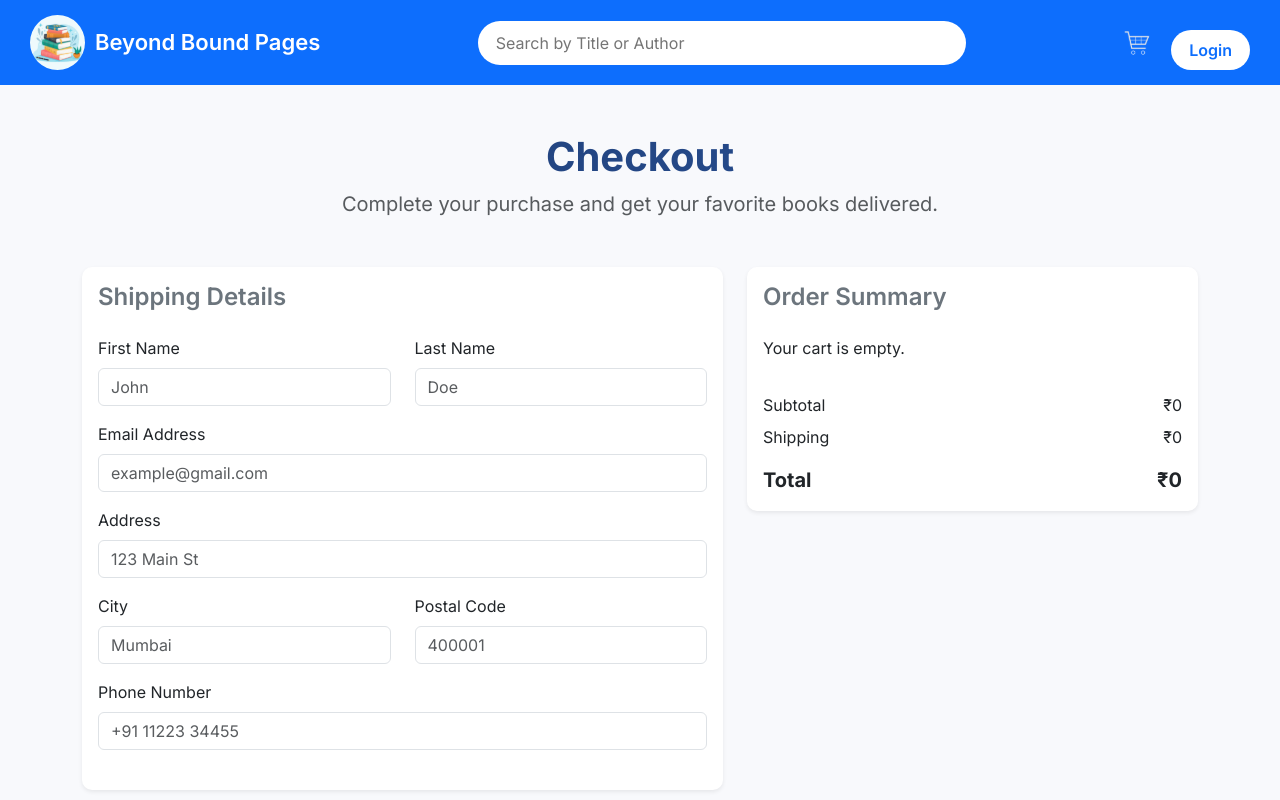
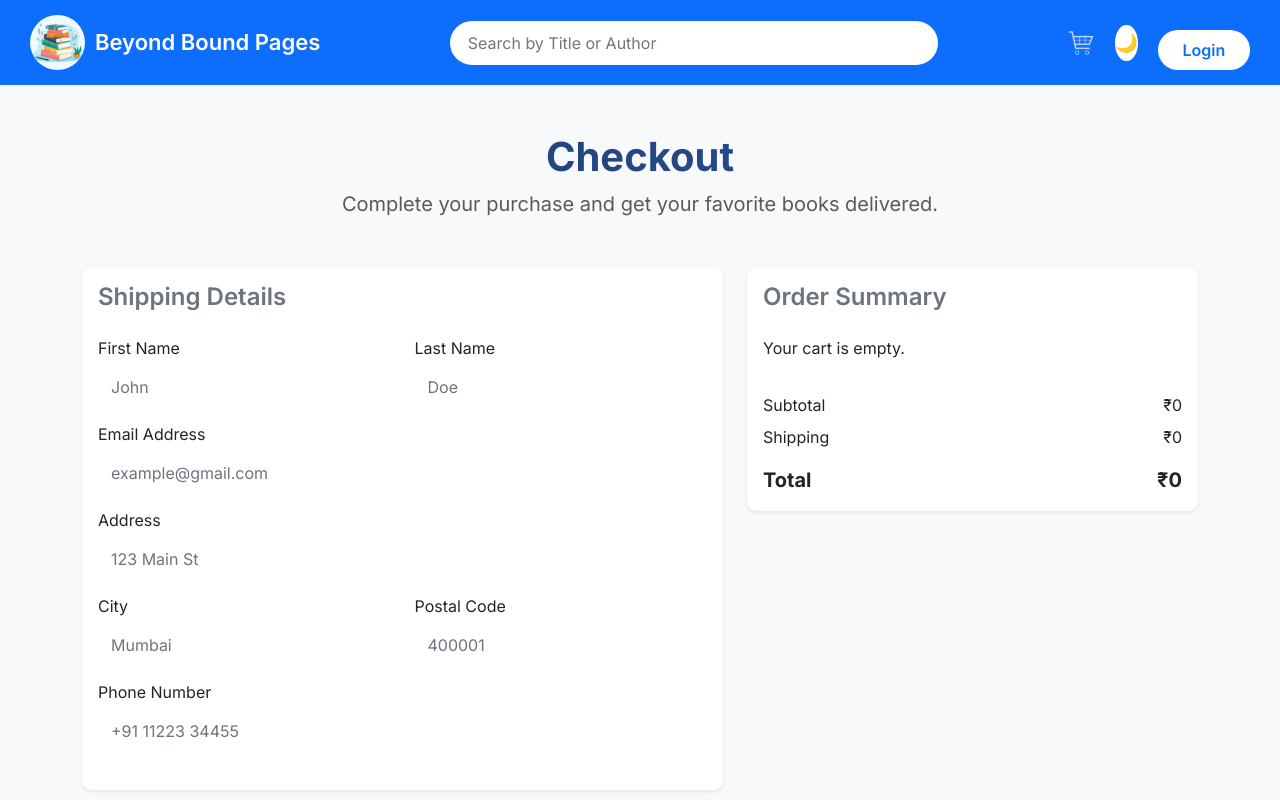
Before and after one commit to WalnutBarrel/project, a React (Vite) app in the folder frontend/: page /checkout in a window 1280 px wide. Shown: the top 800 px of the page. Built offline with nearby package versions, Linux system fonts and the light colour scheme.

Commit message:
lightdark

```diff
--- a/frontend/src/App.css
+++ b/frontend/src/App.css
@@ -1,21 +1,62 @@
-/* ===== GENERAL ===== */
+/* =========================================================
+   THEME VARIABLES
+========================================================= */
+:root {
+  /* Light mode colors */
+  --bg: #f8f9fa;
+  --text: #212529;
+  --header-bg: #0d6efd;
+  --header-text: #ffffff;
+  --footer-bg: #0d6efd;
+  --footer-text: #ffffff;
+  --card-bg: #ffffff;
+  --muted: #6c757d;
+  --accent: #ffb703;
+  --shadow: 0 2px 10px rgba(0, 0, 0, 0.1);
+}
+
+.dark {
+  /* Dark mode colors */
+  --bg: #0b0f14;
+  --text: #e6eef6;
+  --header-bg: #111827;
+  --header-text: #e6eef6;
+  --footer-bg: #111827;
+  --footer-text: #e6eef6;
+  --card-bg: #0f172a;
+  --muted: #9aa6b2;
+  --accent: #f4a261;
+  --shadow: 0 6px 20px rgba(0, 0, 0, 0.7);
+}
+
+/* Smooth transition */
+* {
+  transition: background-color 0.25s ease, color 0.25s ease,
+              border-color 0.25s ease, box-shadow 0.25s ease;
+}
+
+/* =========================================================
+   GENERAL
+========================================================= */
 body {
   font-family: "Poppins", sans-serif;
-  background-color: #f8f9fa;
-  color: #212529;
+  background-color: var(--bg);
+  color: var(--text);
   margin: 0;
   padding: 0;
 }
 
-/* ===== HEADER ===== */
+/* =========================================================
+   HEADER
+========================================================= */
 .header {
-  background-color: #0d6efd;
-  color: #fff;
+  background-color: var(--header-bg);
+  color: var(--header-text);
   padding: 15px 40px;
   display: flex;
   align-items: center;
   justify-content: space-between;
-  box-shadow: 0 3px 10px rgba(0, 0, 0, 0.1);
+  box-shadow: var(--shadow);
 }
 
 .logo {
@@ -37,12 +78,13 @@ body {
   width: 40%;
   border-radius: 30px;
   padding: 10px 20px;
-  border: none;
-  outline: none;
+  background: var(--card-bg);
+  border: 1px solid rgba(0, 0, 0, 0.15);
+  color: var(--text);
 }
 
 .search:focus {
-  box-shadow: 0 0 5px #ffb703;
+  box-shadow: 0 0 5px var(--accent);
 }
 
 /* Header Right */
@@ -53,40 +95,42 @@ body {
 }
 
 .login-btn {
-  background-color: #fff;
-  color: #0d6efd;
+  background-color: var(--header-text);
+  color: var(--header-bg);
   border: none;
   padding: 8px 20px;
   border-radius: 25px;
   font-weight: 600;
-  transition: all 0.3s ease;
 }
 
 .login-btn:hover {
-  background-color: #ffb703;
+  background-color: var(--accent);
   color: #212529;
 }
 
-/* ===== NAV MENU ===== */
+/* =========================================================
+   NAV MENU
+========================================================= */
 .navbar-custom {
-  background: #ffffff;
+  background: var(--card-bg);
   border-bottom: 1px solid #eaeaea;
   padding: 12px 0;
 }
 
 .navbar-custom a {
-  color: #212529;
+  color: var(--text);
   font-weight: 500;
   text-decoration: none;
   padding: 10px 15px;
-  transition: color 0.3s ease;
 }
 
 .navbar-custom a:hover {
-  color: #0d6efd;
+  color: var(--header-bg);
 }
 
-/* ===== HERO SLIDER ===== */
+/* =========================================================
+   HERO SLIDER
+========================================================= */
 .carousel-item img {
   height: 480px;
   object-fit: cover;
@@ -99,42 +143,39 @@ body {
   padding: 20px;
 }
 
-.carousel-caption h5 {
-  color: #fff;
-  font-weight: 700;
-}
-
-/* ===== SECTION TITLE ===== */
+/* =========================================================
+   SECTION TITLE
+========================================================= */
 .section-title {
   text-align: center;
   font-weight: 700;
+  color: var(--header-bg);
   margin-top: 50px;
-  color: #0d6efd;
-  position: relative;
 }
 
 .section-title::after {
   content: "";
   width: 80px;
   height: 3px;
-  background: #ffb703;
+  background: var(--accent);
   display: block;
   margin: 10px auto;
   border-radius: 5px;
 }
 
-/* ===== BOOK CARDS ===== */
+/* =========================================================
+   BOOK CARDS
+========================================================= */
 .book-card {
-  background: #ffffff;
+  background: var(--card-bg);
   border-radius: 10px;
   overflow: hidden;
-  box-shadow: 0 2px 10px rgba(0, 0, 0, 0.1);
+  box-shadow: var(--shadow);
   transition: transform 0.3s ease, box-shadow 0.3s ease;
 }
 
 .book-card:hover {
   transform: translateY(-8px);
-  box-shadow: 0 8px 20px rgba(0, 0, 0, 0.15);
 }
 
 .book-card img {
@@ -149,47 +190,71 @@ body {
 
 .book-info h5 {
   font-weight: 600;
-  color: #212529;
+  color: var(--text);
 }
 
 .book-info p {
-  color: #6c757d;
+  color: var(--muted);
   font-size: 14px;
 }
 
-/* ===== FOOTER ===== */
+/* =========================================================
+   FOOTER
+========================================================= */
 .footer {
-  background-color: #0d6efd;
-  color: white;
+  background-color: var(--footer-bg);
+  color: var(--footer-text);
   padding: 30px 0;
   text-align: center;
   margin-top: 60px;
 }
 
 .footer a {
-  color: white;
-  margin: 0 15px;
-  text-decoration: none;
-  font-weight: 500;
+  color: var(--footer-text);
 }
 
 .footer a:hover {
-  color: #ffb703;
+  color: var(--accent);
 }
 
 .social-icons i {
   font-size: 26px;
   margin: 0 10px;
   cursor: pointer;
-  transition: transform 0.3s ease, color 0.3s ease;
 }
 
 .social-icons i:hover {
-  transform: scale(1.2);
-  color: #ffb703;
+  color: var(--accent);
 }
 
-/* ===== RESPONSIVE ===== */
+/* =========================================================
+   CATEGORY BAR
+========================================================= */
+.category-bar {
+  background: var(--card-bg);
+  border-bottom: 2px solid #eee;
+}
+
+.category-item {
+  font-weight: 600;
+  color: var(--text);
+  cursor: pointer;
+}
+
+.dropdown-menu {
+  border-radius: 8px;
+  padding: 10px;
+  background: var(--card-bg);
+}
+
+.dropdown-item:hover {
+  background-color: var(--accent);
+  color: var(--text);
+}
+
+/* =========================================================
+   RESPONSIVE
+========================================================= */
 @media (max-width: 768px) {
   .search {
     width: 100%;
@@ -201,34 +266,3 @@ body {
     text-align: center;
   }
 }
-
-
-/* CATEGORY BAR */
-.category-bar {
-  background: #ffffff;
-  border-bottom: 2px solid #eee;
-}
-
-.category-item {
-  font-weight: 600;
-  color: #333;
-  cursor: pointer;
-}
-
-.category-item .dropdown-toggle {
-  color: #333;
-}
-
-.category-item .dropdown-toggle:hover {
-  color: #b22222;
-}
-
-.dropdown-menu {
-  border-radius: 8px;
-  padding: 10px;
-}
-
-.dropdown-item:hover {
-  background-color: #f5f5f5;
-  color: #b22222;
-}
--- a/frontend/src/App.jsx
+++ b/frontend/src/App.jsx
@@ -1,5 +1,5 @@
 import { Routes, Route, useLocation } from "react-router-dom";
-import { useState } from "react";
+import { useEffect, useState } from "react";
 import Homepage from "./pages/Homepage.jsx";
 import LoginSignup from "./pages/LoginSignup.jsx";
 import About from "./pages/About.jsx";
@@ -13,21 +13,40 @@ import "./App.css";
 function App() {
   const location = useLocation();
 
-  // hide header/footer for login page
+  // Hide header/footer for login page
   const hideHeaderFooterPaths = ["/login"];
   const hideHeaderFooter = hideHeaderFooterPaths.includes(location.pathname);
 
-  // ⭐ Search State (LIFTED UP)
+  // Global search state
   const [searchQuery, setSearchQuery] = useState("");
+
+  // 🌙 Dark Mode State
+  const [darkMode, setDarkMode] = useState(() => {
+    return localStorage.getItem("theme") === "dark";
+  });
+
+  // 🌙 Apply theme to <body>
+  useEffect(() => {
+  if (darkMode) {
+    document.body.classList.add("dark");
+  } else {
+    document.body.classList.remove("dark");
+  }
+  localStorage.setItem("theme", darkMode ? "dark" : "light");
+}, [darkMode]);
+
 
   return (
     <>
       {/* Header (hidden on /login) */}
       {!hideHeaderFooter && (
         <Header
-          searchQuery={searchQuery}
-          setSearchQuery={setSearchQuery}
-        />
+  searchQuery={searchQuery}
+  setSearchQuery={setSearchQuery}
+  darkMode={darkMode}
+  setDarkMode={setDarkMode}
+/>
+
       )}
 
       <Routes>
--- a/frontend/src/components/header.jsx
+++ b/frontend/src/components/header.jsx
@@ -4,40 +4,32 @@ import logo from "../assets/logo.svg";
 import cart from "../assets/cart.svg";
 import "./HeaderFooter.css";
 
-const Header = ({ searchQuery, setSearchQuery }) => {
+const Header = ({ searchQuery, setSearchQuery, darkMode, setDarkMode }) => {
   const navigate = useNavigate();
   const location = useLocation();
-
-  // Hide header on /login or /register
-  const isAuthPage =
-    location.pathname === "/login" || location.pathname === "/register";
-
-  // ⭐ CART COUNT STATE
   const [cartCount, setCartCount] = useState(0);
 
-  // ⭐ Update cart count whenever cart changes
+  // Update cart count
   useEffect(() => {
-    const cartData = JSON.parse(localStorage.getItem("cart")) || [];
-    const count = cartData.reduce((sum, item) => sum + item.quantity, 0);
-    setCartCount(count);
-  }, [location]); // refresh when route changes
+    const cart = JSON.parse(localStorage.getItem("cart")) || [];
+    setCartCount(cart.reduce((sum, item) => sum + item.quantity, 0));
+  }, [location.pathname]);
+
+  // Hide header on login page
+  const isAuthPage = location.pathname === "/login" || location.pathname === "/register";
 
   return (
     <header className="header">
-      {/* Logo */}
-      <div
-        className="logo"
-        onClick={() => navigate("/")}
-        style={{ cursor: "pointer" }}
-      >
+      {/* LOGO */}
+      <div className="logo" onClick={() => navigate("/")} style={{ cursor: "pointer" }}>
         <img src={logo} alt="Logo" />
         <span>Beyond Bound Pages</span>
       </div>
 
-      {/* Hide on login/register */}
+      {/* HIDE search + items on login */}
       {!isAuthPage && (
         <>
-          {/* SEARCH BAR */}
+          {/* Search */}
           <input
             type="text"
             className="search"
@@ -47,20 +39,18 @@ const Header = ({ searchQuery, setSearchQuery }) => {
           />
 
           <div className="header-right">
+            {/* CART */}
+            <div className="cart-wrapper" onClick={() => navigate("/checkout")}>
+              <img src={cart} alt="Cart" className="cart-icon" />
+              {cartCount > 0 && <span className="cart-badge">{cartCount}</span>}
+            </div>
 
-            {/* CART ICON */}
-            <div
-              className="cart-wrapper"
-              onClick={() => navigate("/checkout")}
-              style={{ cursor: "pointer" }}
-            >
-              <img src={cart} alt="Cart" className="cart-icon" />
+            {/* THEME TOGGLE */}
+            <button className="theme-btn" onClick={() => setDarkMode(!darkMode)}>
+  {darkMode ? "☀️" : "🌙"}
+</button>
 
-              {/* ⭐ BADGE */}
-              {cartCount > 0 && (
-                <span className="cart-badge">{cartCount}</span>
-              )}
-            </div>
+
 
             {/* LOGIN BUTTON */}
             <button className="login-btn" onClick={() => navigate("/login")}>
--- a/frontend/src/components/headerfooter.css
+++ b/frontend/src/components/headerfooter.css
@@ -210,3 +210,25 @@ hr {
   padding: 2px 6px;
   border-radius: 50%;
 }
+
+
+/* SMALL THEME TOGGLE BUTTON */
+.theme-btn {
+  background: #fff;
+  color: #0d6efd;
+  border: none;
+  width: 36px;
+  height: 36px;
+  border-radius: 50%;
+  font-size: 18px;
+  display: flex;
+  align-items: center;
+  justify-content: center;
+  cursor: pointer;
+  transition: all 0.2s ease;
+}
+
+.theme-btn:hover {
+  background: #ffb703;
+  color: #212529;
+}
--- a/frontend/src/pages/Checkout.css
+++ b/frontend/src/pages/Checkout.css
@@ -1,10 +1,11 @@
 /* ===== CHECKOUT PAGE ===== */
 .checkout-page {
-  background: #f8f9fc;
+  background: var(--bg);
   min-height: 90vh;
+  color: var(--text);
 }
 
-/* Gradient Title */
+/* Gradient Title (keep as-is, gradients look good in dark mode too) */
 .text-gradient {
   background: linear-gradient(135deg, #1e3c72, #2a5298);
   background-clip: text;
@@ -13,7 +14,31 @@
   -webkit-text-fill-color: transparent;
 }
 
-/* Order Card Styling */
+/* Card Styling */
+.card {
+  background: var(--card-bg) !important;
+  color: var(--text) !important;
+  border-radius: 10px !important;
+  box-shadow: var(--shadow);
+}
+
+/* Form labels */
+.form-label {
+  color: var(--text) !important;
+}
+
+/* Inputs */
+.form-control {
+  background: var(--card-bg) !important;
+  color: var(--text) !important;
+  border: 1px solid rgba(255, 255, 255, 0.15);
+}
+
+.form-control::placeholder {
+  color: var(--muted);
+}
+
+/* Order Summary Book Image */
 .order-item img.order-img {
   width: 70px;
   height: 90px;
@@ -21,17 +46,32 @@
   object-fit: cover;
 }
 
-.card {
-  border-radius: 10px !important;
+/* Order summary row */
+.order-item {
+  background: var(--card-bg);
+  color: var(--text);
+  border-radius: 8px;
+  padding: 10px;
+  box-shadow: var(--shadow);
 }
 
+/* Prices & labels */
+.order-item h6,
+.order-item p,
+.order-summary span {
+  color: var(--text) !important;
+}
+
+/* Primary button */
 button.btn-primary {
-  background: linear-gradient(135deg, #1e3c72, #2a5298);
+  background: var(--accent) !important;
   border: none;
-  transition: all 0.3s ease;
+  color: #000 !important;
+  font-weight: 600;
+  transition: all 0.25s ease;
 }
 
 button.btn-primary:hover {
-  background: linear-gradient(135deg, #2a5298, #1e3c72);
-  transform: scale(1.05);
+  opacity: 0.9;
+  transform: scale(1.03);
 }
```
